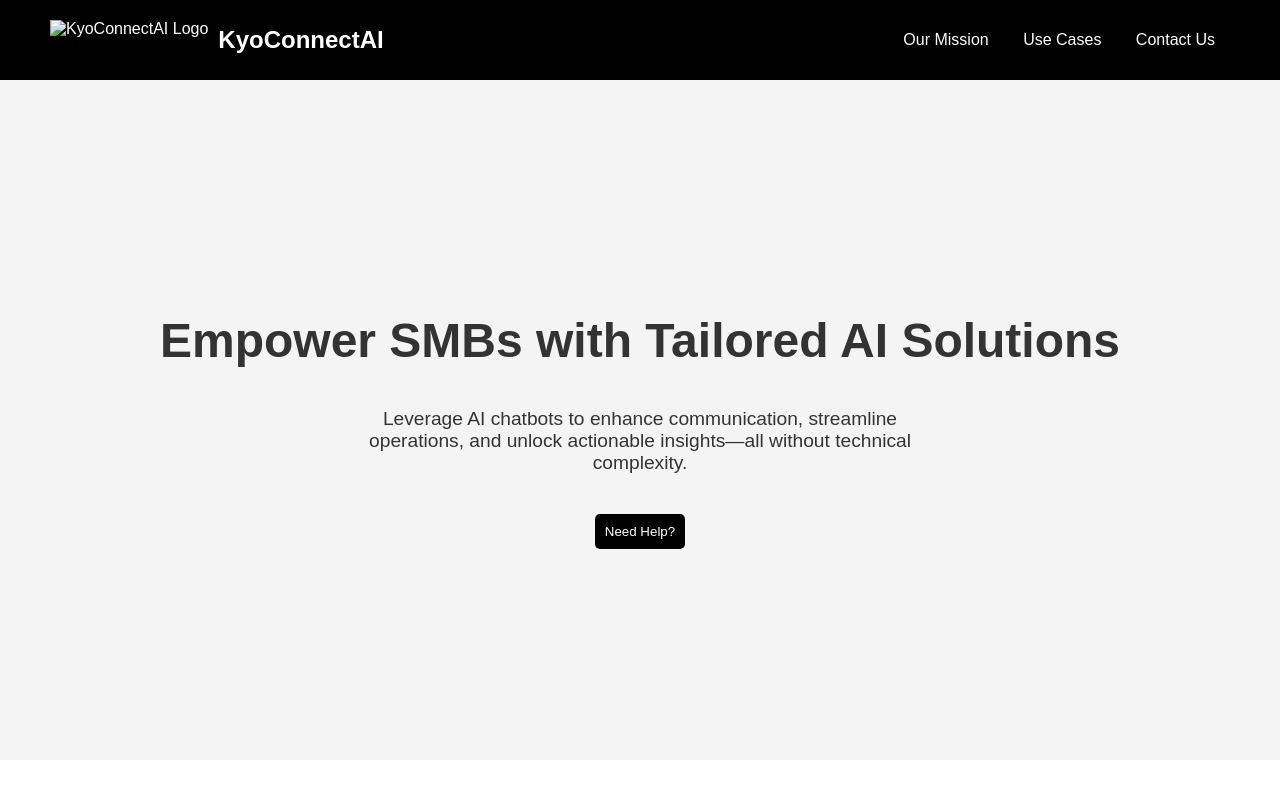
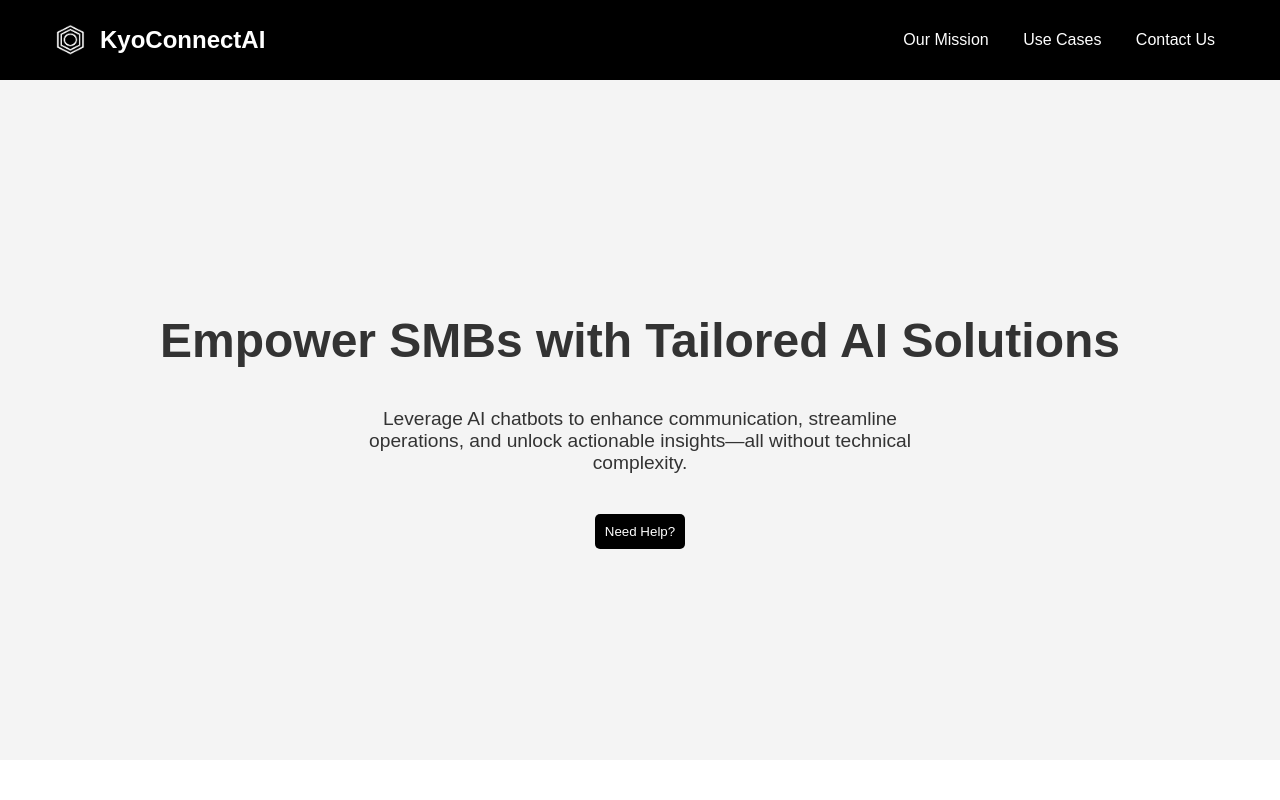
Before and after one commit to KyoKaen/KyoConnectAI, a plain HTML site: page kyoconnectai.html in a window 1280 px wide. Shown: the top 800 px of the page. Drawn offline with Linux system fonts and the light colour scheme.

Commit message:
Update kyoconnectai.html

```diff
--- a/kyoconnectai.html
+++ b/kyoconnectai.html
@@ -173,7 +173,7 @@
 <body>
     <header>
         <div style="display: flex; align-items: center;">
-            <img src="kyoconnectai-logo.jpg" alt="KyoConnectAI Logo">
+            <img src="kyoconnectai_logo.jpg" alt="KyoConnectAI Logo">
             <span class="logo-text">KyoConnectAI</span>
         </div>
         <nav>
```
